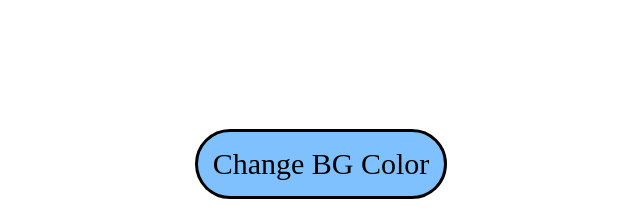
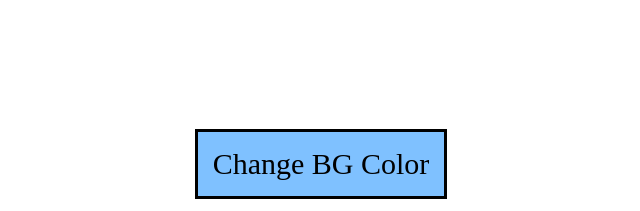
Before and after one commit to tanyabharti/Random-Color-Generator, a plain HTML site: page index.html in a window 1280 px wide. Shown: the part 319-530 px from the top of the page, without its empty margins (319-959 px from the left). Drawn offline with Linux system fonts and the light colour scheme.

Commit message:
Update style.css

```diff
--- a/style.css
+++ b/style.css
@@ -14,7 +14,7 @@ section{
 }
 button{
     border: 3px solid black;
-     border-radius: 35px;
+/*     border-radius: 35px; */
     outline:none;
     background-color: rgb(127, 193, 255);
     color: black;
```
